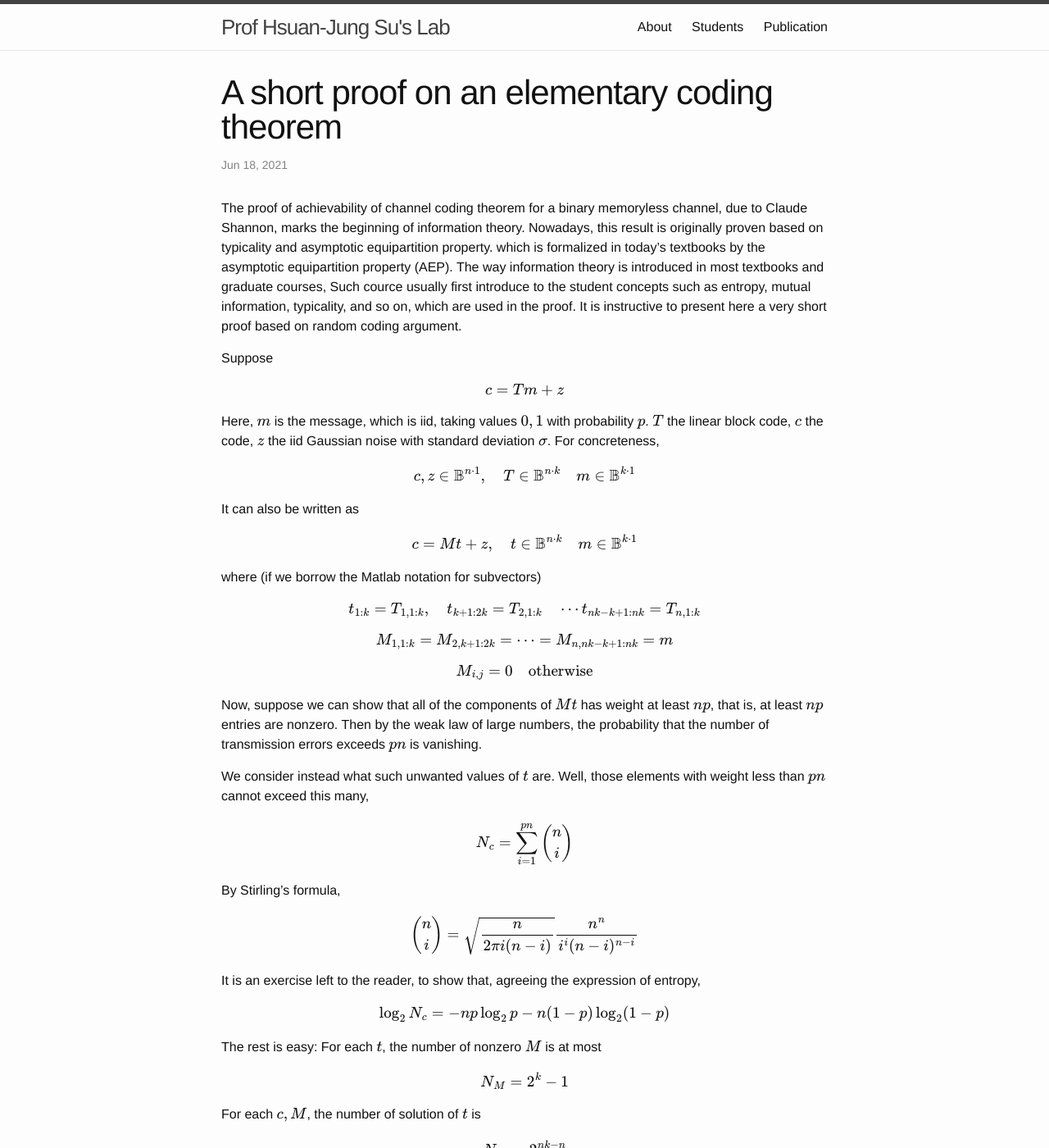
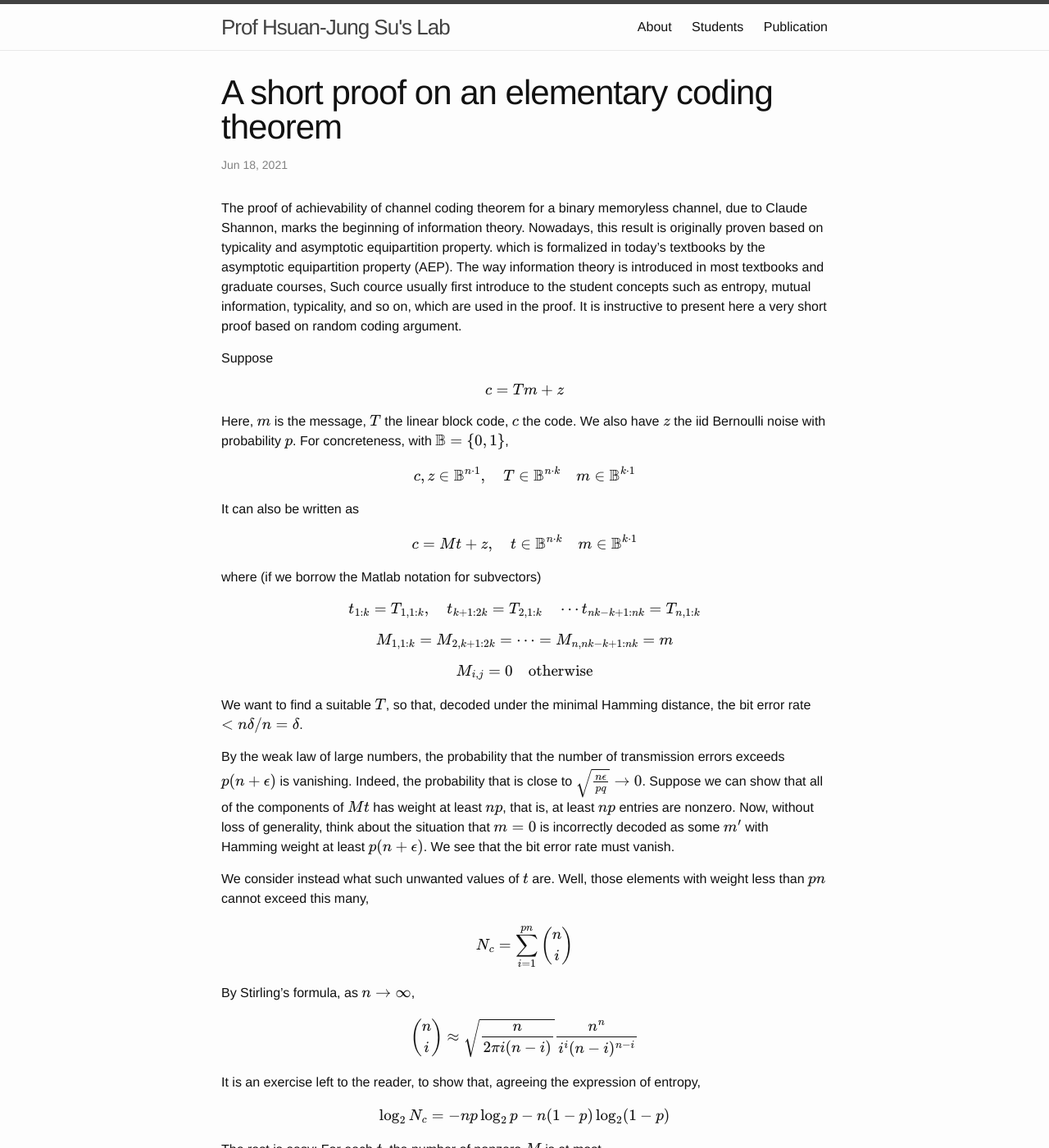
Before and after one commit to ee2532hjs/ee2532hjs.github.io, a Jekyll site: the page built from _posts/2021-06-18-elementary-coding-theorem.md, in a window 1280 px wide and 1400 px high. Shown: the whole window at 82% size. Built offline with Jekyll 4.4.1, drawn with Linux system fonts in a browser that asks for light colours; formulas are drawn with MathJax 3.

```diff
--- a/_posts/2021-06-18-basic-coding-theorem.md
+++ b/_posts/2021-06-18-elementary-coding-theorem.md
@@ -17,9 +17,9 @@ Suppose
 
 $$c = T m + z$$
 
-Here, $$m$$ is the message, which is iid, taking values $$0, 1$$ with probability $$p$$.
-$$T$$ the linear block code, $$c$$ the code, $$z$$ the iid Gaussian noise with standard deviation $$\sigma$$.
-For concreteness,
+Here, $$m$$ is the message, $$T$$ the linear block code, $$c$$ the code.
+We also have $$z$$ the iid Bernoulli noise with probability $$p$$.
+For concreteness, with $$\mathbb{B} = \{0, 1\}$$,
 
 $$c, z \in \mathbb{B} ^{n \cdot 1},
 \quad T \in \mathbb{B} ^{n \cdot k}
@@ -41,19 +41,24 @@ $$M_{1, 1:k} = M_{2, k+1: 2k} = \dotsb = M_{n, nk -k +1: nk} = m$$
 
 $$M_{i,j} = 0 \quad \mathrm{otherwise}$$
 
-Now, suppose we can show that all of the components of $$M t$$ has weight at least $$n p$$, that is, at least $$n p$$ entries are nonzero.
-Then by the weak law of large numbers, the probability that the number of transmission errors exceeds
-$$p n$$ is vanishing.
+We want to find a suitable $$T$$, so that, decoded under the minimal Hamming distance, the bit error rate $$< n \delta / n = \delta$$.
+
+By the weak law of large numbers, the probability that the number of transmission errors exceeds
+$$p (n + \epsilon)$$ is vanishing.
+Indeed, the probability that is close to $$\sqrt {\frac {n \epsilon} {p q}} \to 0$$.
+Suppose we can show that all of the components of $$M t$$ has weight at least $$n p$$, that is, at least $$n p$$ entries are nonzero.
+Now, without loss of generality, think about the situation that $$m = 0$$ is incorrectly decoded as some $$m'$$ with Hamming weight at least $$p (n + \epsilon)$$.
+We see that the bit error rate must vanish.
 
 We consider instead what such unwanted values of $$t$$ are.
 Well, those elements with weight less than $$pn$$ cannot exceed this many,
 
 $$N_c =\sum _{i=1} ^{pn} \binom {n} {i}$$
 
-By Stirling's formula,
+By Stirling's formula, as $$n \to \infty$$,
 
 $$\binom {n} {i}
-=\sqrt{\frac {n} {2 \pi i (n-i)}} \frac {n^n} {i^i (n-i) ^ {n-i}}$$
+\approx \sqrt{\frac {n} {2 \pi i (n-i)}} \frac {n^n} {i^i (n-i) ^ {n-i}}$$
 
 It is an exercise left to the reader, to show that, agreeing the expression of entropy,
 
```
Also changed, not shown: _posts/2021-06-20-basic-concentration-inequalities.md (added, +9 -0 lines), 1 other file.
